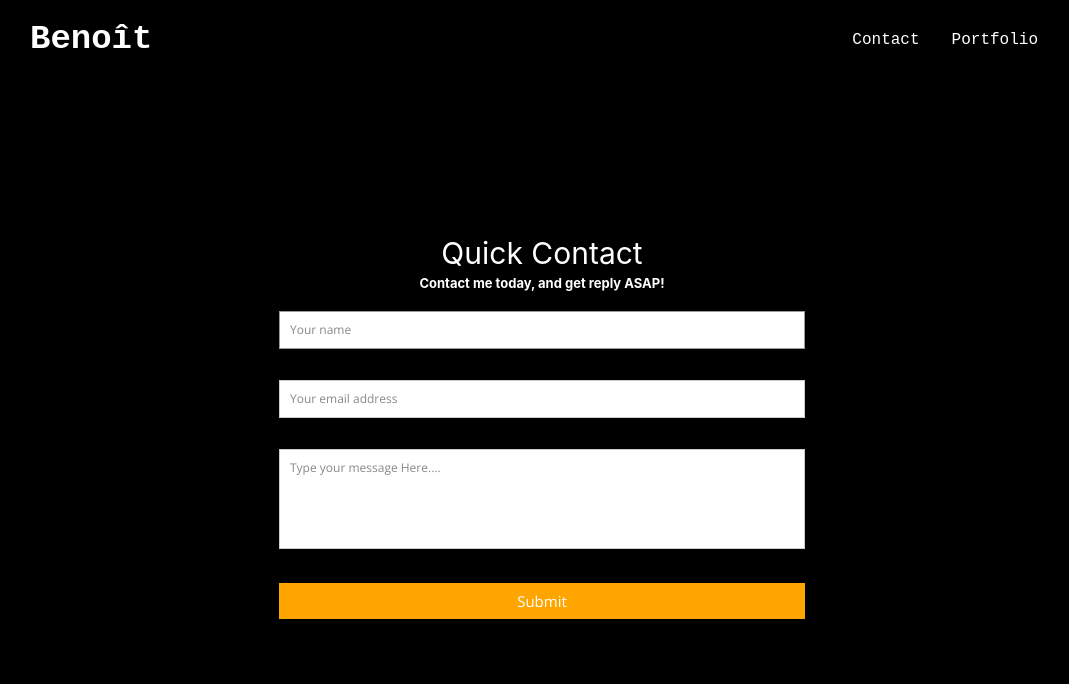
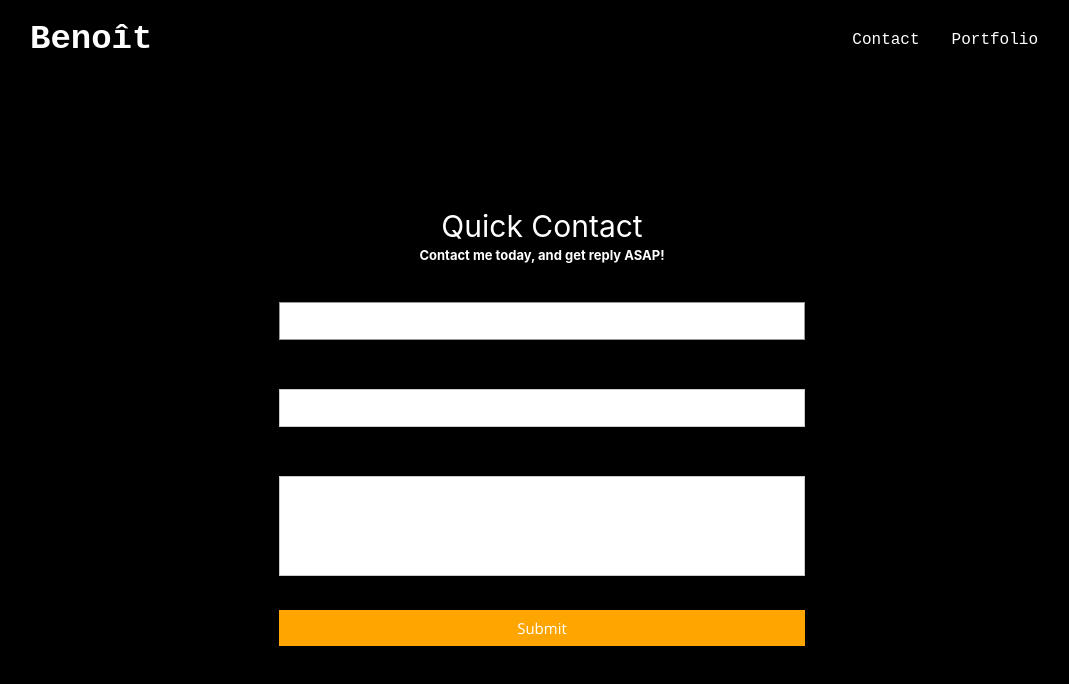
Before and after one commit to benoitfinet/portfolio_bf, a React (Create React App) app: page /contactMe in a window 1280 px wide. Shown: the top 684 px of the page, without its empty margins (98-1167 px from the left). Built offline with nearby package versions, Linux system fonts and the light colour scheme.

Commit message:
add some css rules and fixing form

```diff
--- a/src/pages/ContactMe/ContactMe.jsx
+++ b/src/pages/ContactMe/ContactMe.jsx
@@ -15,13 +15,16 @@
                     <h3>Quick Contact</h3>
                     <h4>Contact me today, and get reply ASAP!</h4>
                     <fieldset>
-                        <input placeholder="Your name" type="text" tabIndex="1" required autoFocus />
+                        <label for="name">Your Name</label>
+                        <input name="Name" id="name" type="text" tabIndex="1" required autoFocus />
                     </fieldset>
                     <fieldset>
-                        <input placeholder="Your email address" type="email" tabIndex="2" required />
+                        <label for="email">Your email address</label>
+                        <input name="Email" id="email" type="email" tabIndex="2" required />
                     </fieldset>
                     <fieldset>
-                        <textarea placeholder="Type your message Here...." tabIndex="3" required></textarea>
+                        <label for="message">Type your message here....</label>
+                        <textarea name="Message" id="message" tabIndex="3" required></textarea>
                     </fieldset>
                     <fieldset>
                         <button name="submit" type="submit" id="contact-submit" data-submit="...Sending">Submit</button>
```
